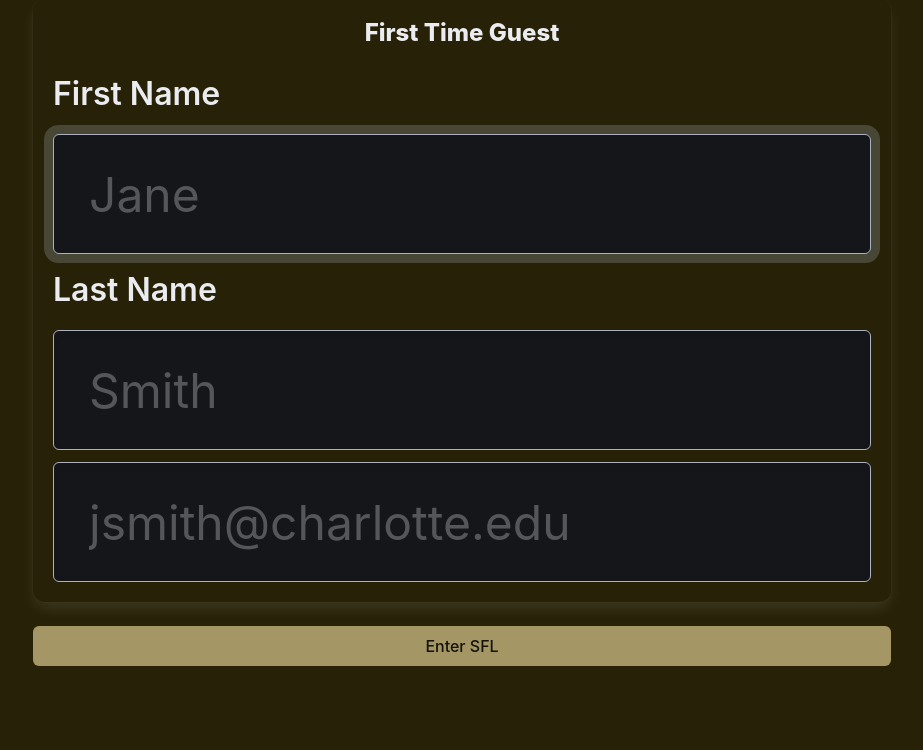
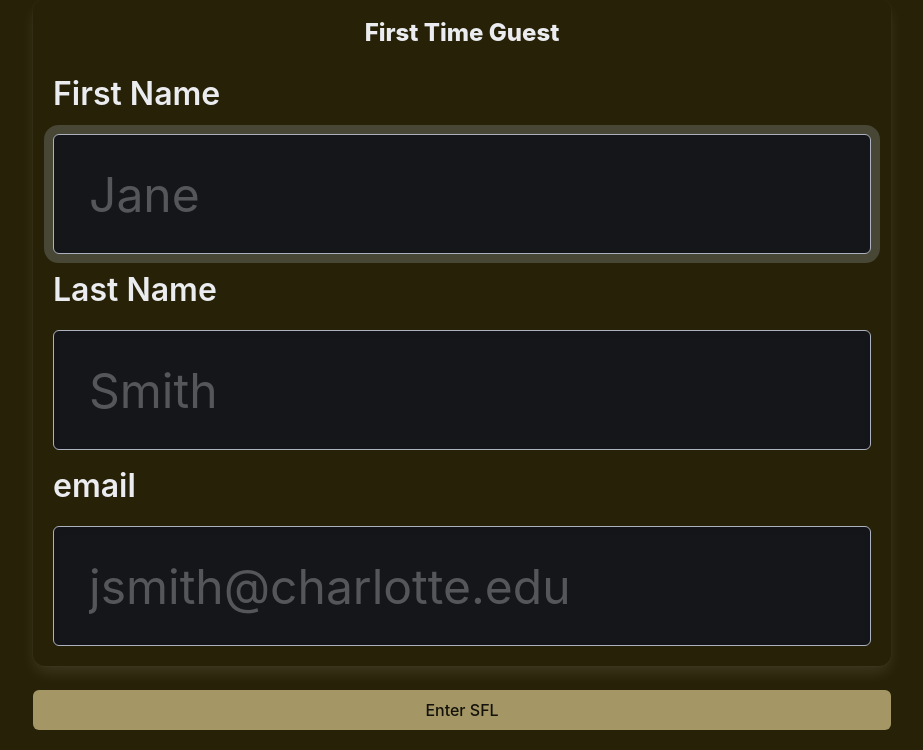
Before and after one commit to UNCCharlotteSuperFabLab/ManagmentSystem, a Django app: page /station/new-user/1/ in a window 1280 px wide. Shown: the part 49-799 px from the top of the page, without its empty margins (178-1101 px from the left). Before the commit the page ends 715 px from the top, so only its background shows below. Run offline with Django 5.2, Linux system fonts and the light colour scheme; parts of the project's set-up code (start-up, migrations or seed data) failed here and were passed over; some libraries are stand-ins or nearby versions.

Commit message:
Add email label and input field to new user form

```diff
--- a/superfablab/visit_tracking/templates/new_user_form.html
+++ b/superfablab/visit_tracking/templates/new_user_form.html
@@ -32,6 +32,7 @@
             </div>
 
                 <div class="control">
+                  <label for="id_email" class="label is-text is-size-3">email</label>
                   <input type="email"
                          name="email"
                          class="input is-text is-size-1"
```
